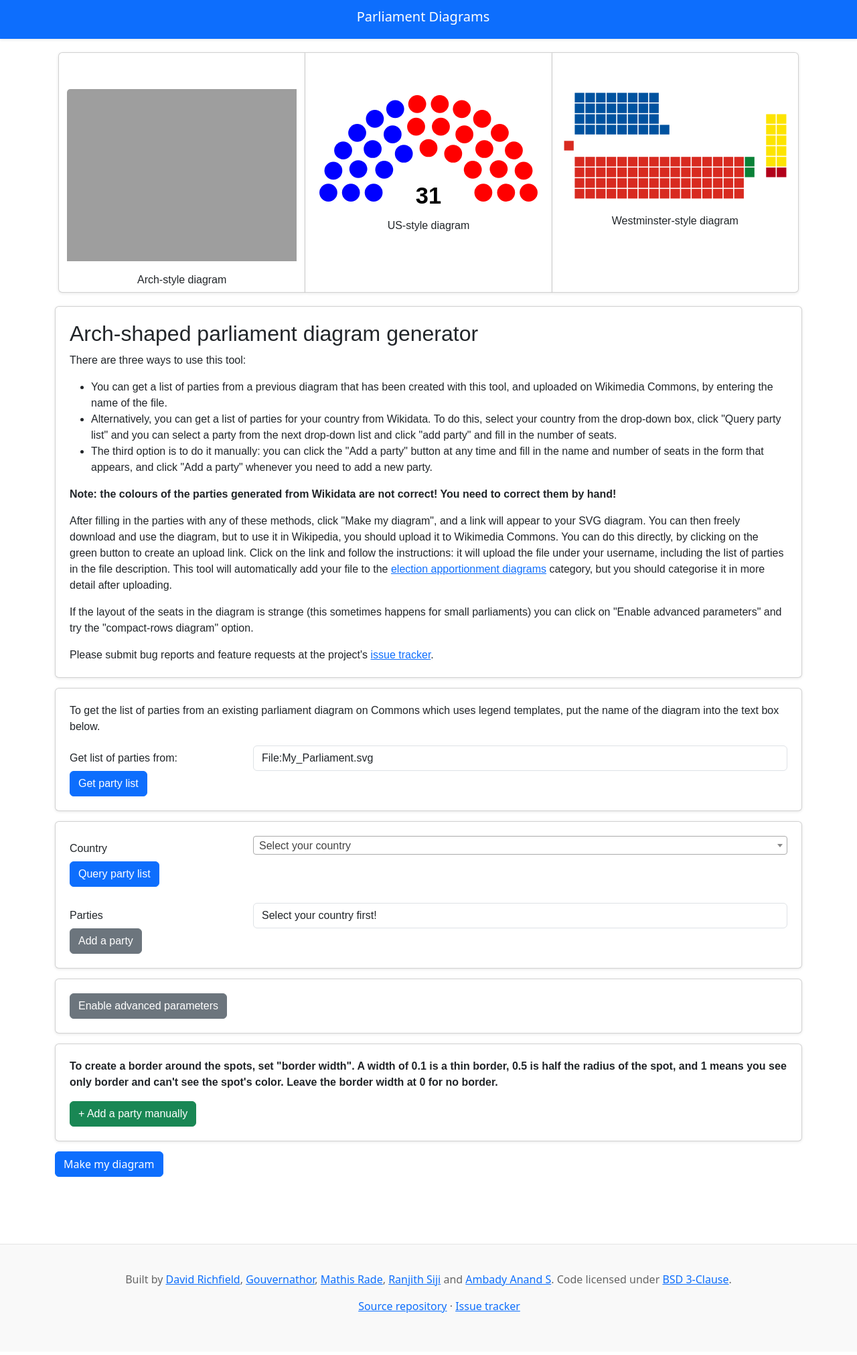
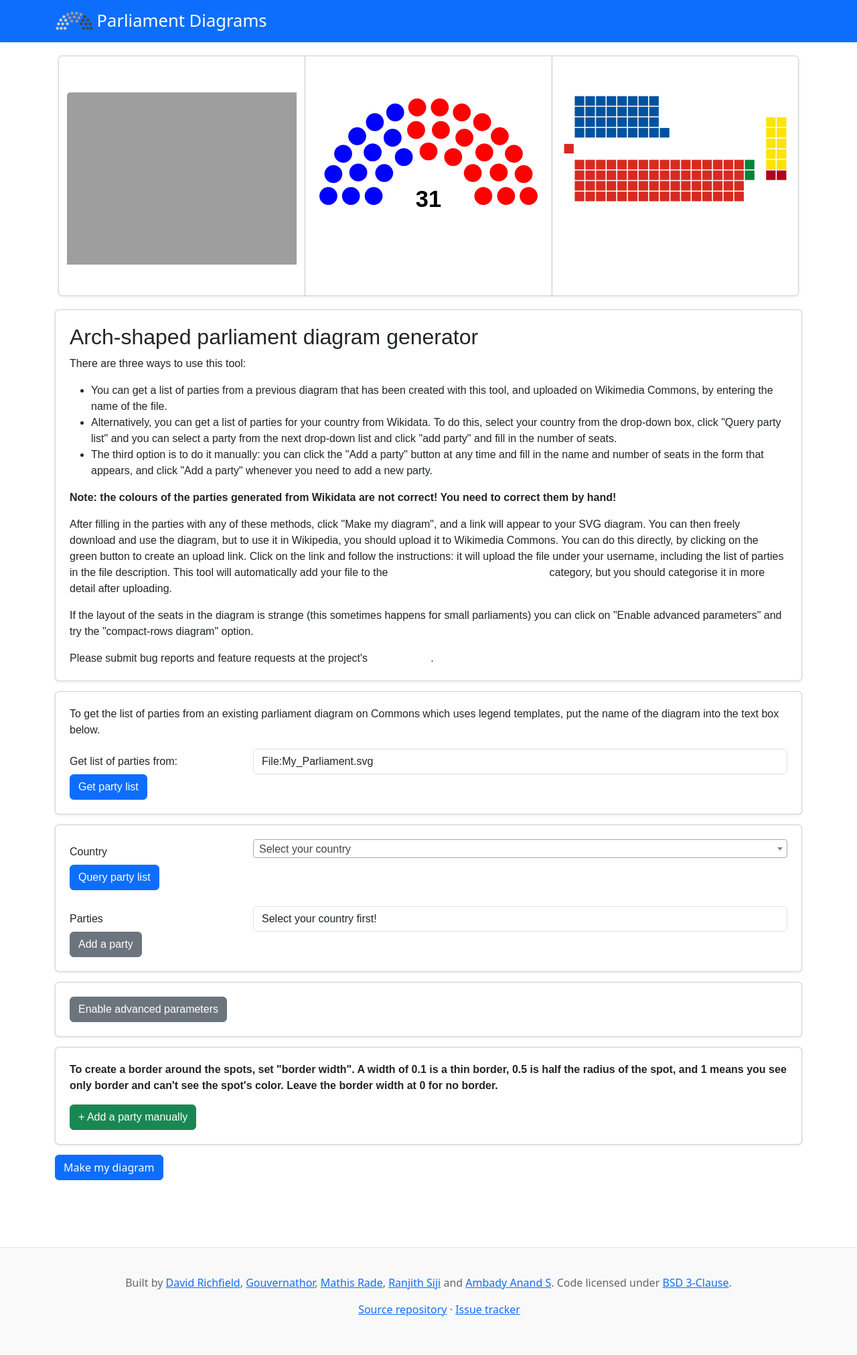
Before and after one commit to slashme/parliamentdiagram, a Flask app: page /archinputform in a window 1280 px wide. Shown: the whole page at 67% size. Before the commit the page ends 1960 px from the top, so only its background shows below. Run offline with Flask 3, Linux system fonts and the light colour scheme; some libraries are stand-ins or nearby versions; grey boxes are pictures that could not be loaded.

Commit message:
UI: add logo, move OAuth into navbar (#196)
* UI: add logo, move OAuth into navbar

* fix: use CSS instead of styling via HTML

* Use rem instead of em

---------

Co-authored-by: CarlinMack

```diff
--- a/src/static/css/parliamentstyle.css
+++ b/src/static/css/parliamentstyle.css
@@ -152,6 +152,14 @@ color: #D8000C;
     }
 }
 
+#header, #header a {
+    color: white;
+}
+
+#header h1 {
+    font-size: 1.6rem;
+}
+
 .footer {
   padding-top: 40px;
   padding-bottom: 40px;
--- a/src/templates/base.html
+++ b/src/templates/base.html
@@ -17,19 +17,26 @@
   <body>
     <div id="header">
       <nav class="navbar navbar-dark bg-primary shadow-sm text-white">
-        <h1 class="justify-content-center container"><a class="navbar-brand">Parliament Diagrams</a></h1>
-      </nav>
+        <div class="container">
+            <div class="my-2">
+                <img src="{{url_for('static', filename='images/logo.svg')}}" height="30" class="d-inline-block align-top" alt="">
+                <h1 class="d-inline-block my-0">Parliament Diagrams</h1>
+            </div>
             {% if config["oauth_enabled"] %}
-      <div class="container" style="text-align: end;">
+            <div>
                 OAuth:
                 {% if "username" in session %}
                 <!-- TODO: make that logout refresh the page (or redirect to the current page) -->
-        Authorized as {{ session["username"] }} - <a href="{{url_for('logout')}}" title="Disconnect your account from this tool">Logout</a>
+                Authorized as {{ session["username"] }} - <a href="{{url_for('logout')}}"
+                    title="Disconnect your account from this tool">Logout</a>
                 {% else %}
-        <a href="{{url_for('login')}}" title="Authorize the application to post diagrams on Wikimedia Commons from your account">Connect</a>
+                <a href="{{url_for('login')}}"
+                    title="Authorize the application to post diagrams on Wikimedia Commons from your account">Connect</a>
                 {% endif %}
             </div>
             {% endif %}
+        </div>
+      </nav>
 
       <div class="container">
         <div class="block card-group">
```
Also changed, not shown: src/static/images/logo.svg (added). Lines whose indentation alone changed are shown as unchanged.
